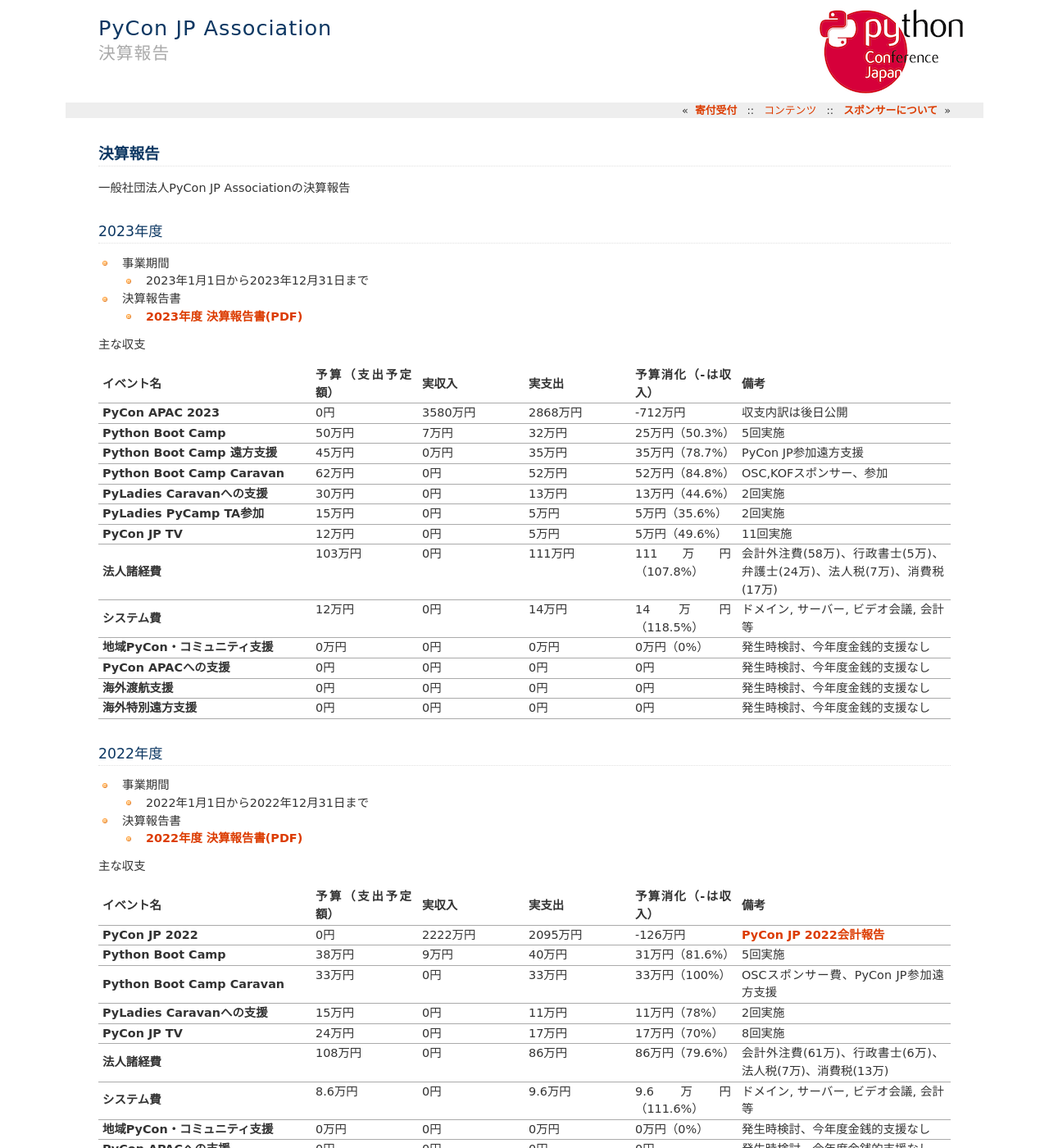
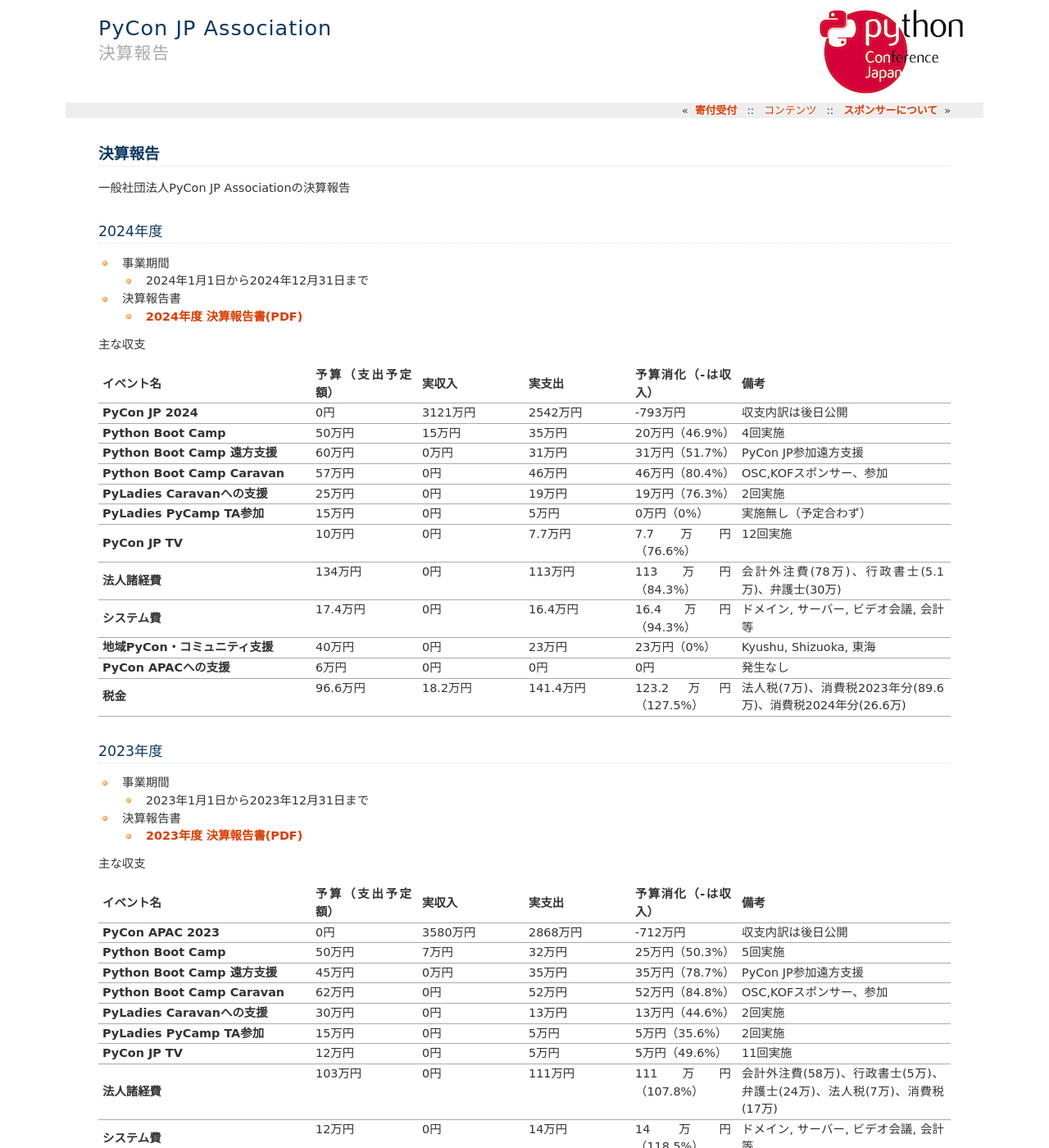
Before and after one commit to pyconjp/www.pycon.jp, a Sphinx documentation site: the page built from source/annualreport/index.rst, in a window 1280 px wide and 1400 px high. Shown: the whole window at 82% size. Built offline with Sphinx 7.4.7, drawn with Linux system fonts in a browser that asks for light colours.

Commit message:
ISSHA-3535 2024年決算報告

```diff
--- a/source/annualreport/index.rst
+++ b/source/annualreport/index.rst
@@ -3,6 +3,117 @@
 ==========
 
 一般社団法人PyCon JP Associationの決算報告
+
+2024年度
+================
+
+- 事業期間
+
+  - 2024年1月1日から2024年12月31日まで
+
+- 決算報告書
+
+  - `2024年度 決算報告書(PDF)`__
+
+.. __: https://drive.google.com/file/d/1uqU0Ao5Md1Fxg_7_TcDuN1zqGTNOydOx/view
+
+主な収支
+
+.. list-table::
+   :header-rows: 1
+   :stub-columns: 1
+   :widths: 2,1,1,1,1,2
+
+   - - イベント名
+     - 予算（支出予定額）
+     - 実収入
+     - 実支出
+     - 予算消化（-は収入）
+     - 備考
+
+   - - PyCon JP 2024
+     - 0円
+     - 3121万円
+     - 2542万円
+     - -793万円
+     - 収支内訳は後日公開
+
+   - - Python Boot Camp
+     - 50万円
+     - 15万円
+     - 35万円
+     - 20万円（46.9%）
+     - 4回実施
+
+   - - Python Boot Camp 遠方支援
+     - 60万円
+     - 0万円
+     - 31万円
+     - 31万円（51.7%）
+     - PyCon JP参加遠方支援
+
+   - - Python Boot Camp Caravan
+     - 57万円
+     - 0円
+     - 46万円
+     - 46万円（80.4%）
+     - OSC,KOFスポンサー、参加
+
+   - - PyLadies Caravanへの支援
+     - 25万円
+     - 0円
+     - 19万円
+     - 19万円（76.3%）
+     - 2回実施
+
+   - - PyLadies PyCamp TA参加
+     - 15万円
+     - 0円
+     - 5万円
+     - 0万円（0%）
+     - 実施無し（予定合わず）
+
+   - - PyCon JP TV
+     - 10万円
+     - 0円
+     - 7.7万円
+     - 7.7万円（76.6%）
+     - 12回実施
+
+   - - 法人諸経費
+     - 134万円
+     - 0円
+     - 113万円
+     - 113万円（84.3%）
+     - 会計外注費(78万)、行政書士(5.1万)、弁護士(30万)
+
+   - - システム費
+     - 17.4万円
+     - 0円
+     - 16.4万円
+     - 16.4万円（94.3%）
+     - ドメイン, サーバー, ビデオ会議, 会計等
+
+   - - 地域PyCon・コミュニティ支援
+     - 40万円
+     - 0円
+     - 23万円
+     - 23万円（0%）
+     - Kyushu, Shizuoka, 東海
+
+   - - PyCon APACへの支援
+     - 6万円
+     - 0円
+     - 0円
+     - 0円
+     - 発生なし
+
+   - - 税金
+     - 96.6万円
+     - 18.2万円
+     - 141.4万円
+     - 123.2万円（127.5%）
+     - 法人税(7万)、消費税2023年分(89.6万)、消費税2024年分(26.6万)
 
 2023年度
 ================
```
